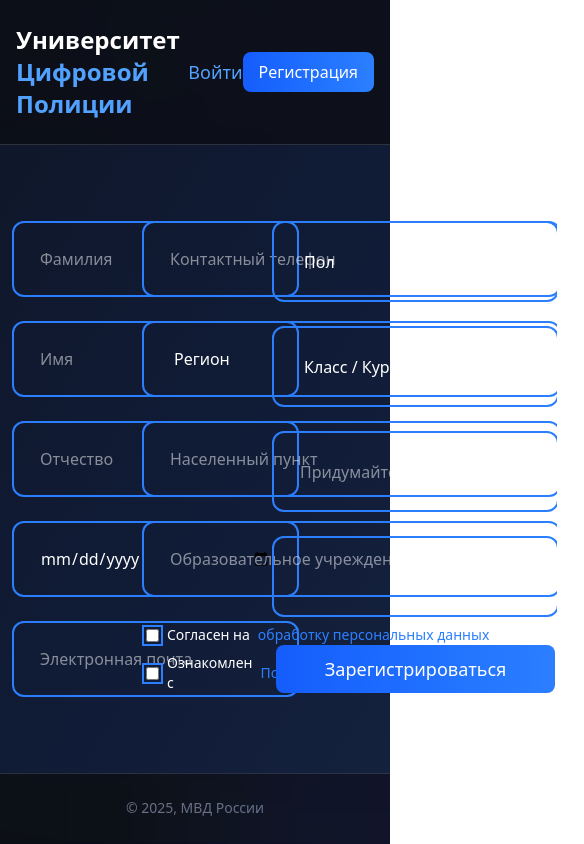
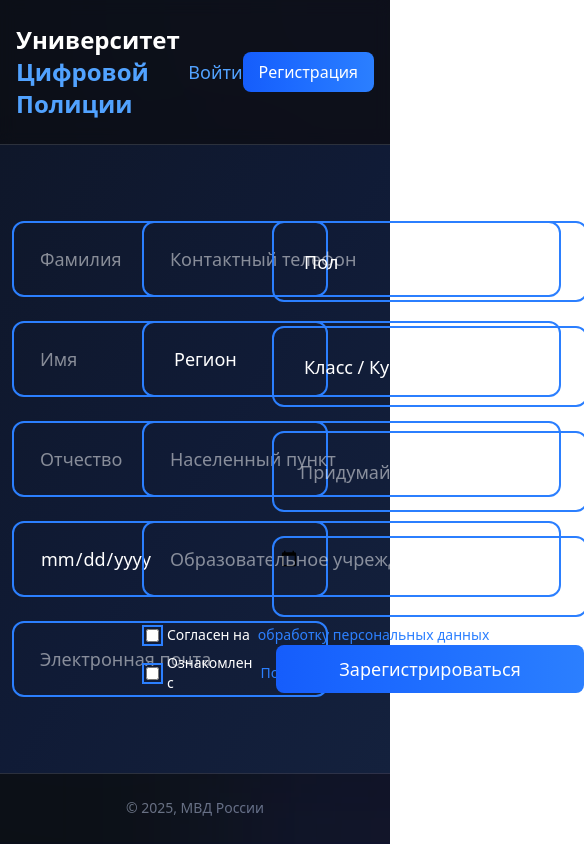
Before and after one commit to WalexWeb/olymp_schools-client, a React (Vite) app: page /registration in a window 390 px wide. Shown: the whole page, 584 px wide, since content can reach past the window. Built offline with nearby package versions, Linux system fonts and the light colour scheme.

Commit message:
style: refactor styles

```diff
--- a/src/app/components/ui/Button.tsx
+++ b/src/app/components/ui/Button.tsx
@@ -14,7 +14,7 @@
   PropsWithChildren<ButtonProps>
 >(({ size = "md", className, children, ...rest }, ref) => {
   const base =
-    "rounded-lg cursor-pointer bg-gradient-to-r from-blue-600 to-blue-500 text-white hover:from-blue-500 hover:to-blue-600";
+    "rounded-lg cursor-pointer bg-gradient-to-r from-blue-600 max-w-lg to-blue-500 text-white hover:from-blue-500 hover:to-blue-600";
 
   const sizeMap: Record<ButtonSize, string> = {
     sm: "px-3 py-1.5 text-sm",
--- a/src/app/components/ui/Input.tsx
+++ b/src/app/components/ui/Input.tsx
@@ -9,7 +9,7 @@
       initial="hidden"
       animate="visible"
       {...props}
-      className="rounded-lg border-solid border-blue-500 px-6 py-2 outline-2 outline-offset-2 outline-blue-500 outline-solid"
+      className="rounded-lg border-solid border-blue-500 px-6 py-2 text-lg outline-2 outline-offset-2 outline-blue-500 outline-solid"
     />
   );
 }
--- a/src/app/components/ui/Select.tsx
+++ b/src/app/components/ui/Select.tsx
@@ -13,7 +13,7 @@
       initial="hidden"
       animate="visible"
       {...props}
-      className="rounded-lg border-solid border-blue-500 px-6 py-2 outline-2 outline-offset-2 outline-blue-500 outline-solid"
+      className="rounded-lg border-solid border-blue-500 px-6 py-2 text-lg outline-2 outline-offset-2 outline-blue-500 outline-solid"
     >
       {children}
     </m.select>
--- a/src/app/pages/Home/Home.tsx
+++ b/src/app/pages/Home/Home.tsx
@@ -3,10 +3,11 @@
 import About from "./Sections/About";
 import Partners from "./Sections/Partners";
 import Footer from "../../components/layout/Footer/Footer";
+import Results from "./Sections/Results";
+import { Button } from "../../components/ui/Button";
 import { BackgroundBlobs } from "../../components/ui/BackgroundBlobs/BackgroundBlobs";
 import { fadeUp } from "../../components/animations/fadeUp";
 import { m } from "framer-motion";
-import Results from "./Sections/Results";
 
 export default function Home() {
   return (
@@ -63,7 +64,7 @@
             initial={{ opacity: 0, y: 20 }}
             animate={{ opacity: 1, y: 0 }}
             transition={{ duration: 0.6 }}
-            className="mb-8 text-3xl font-semibold text-white"
+            className="mb-8 text-center text-3xl font-semibold text-white"
           >
             Результаты Олимпиады
           </m.h3>
@@ -79,7 +80,7 @@
             initial={{ opacity: 0 }}
             animate={{ opacity: 1 }}
             transition={{ duration: 0.6 }}
-            className="mb-8 text-3xl font-semibold text-white"
+            className="mb-8 text-center text-3xl font-semibold text-white"
           >
             Партнёры
           </m.h3>
@@ -89,7 +90,7 @@
         {/* Разработчики */}
         <section
           id="developers"
-          className="bg-[#0b0f1a] px-4 py-16 text-center sm:px-6"
+          className="bg-[#0b0f1a] px-4 py-14 text-center sm:px-6"
         >
           <m.h3
             initial={{ opacity: 0, y: 10 }}
@@ -103,12 +104,13 @@
             initial={{ opacity: 0 }}
             animate={{ opacity: 1 }}
             transition={{ delay: 0.2 }}
-            className="mx-auto max-w-3xl text-gray-400"
+            className="mx-auto mb-8 max-w-4xl text-lg text-gray-400"
           >
             Проект разработан курсантами факультета подготовки специалистов в
             области информационной безопасности Московского университета МВД
             России имени В.Я. Кикотя.
           </m.p>
+          <Button>Подробнее</Button>
         </section>
         <Footer />
       </div>
--- a/src/app/pages/Home/Sections/Results.tsx
+++ b/src/app/pages/Home/Sections/Results.tsx
@@ -1,7 +1,9 @@
 import { m } from "framer-motion";
+import { Button } from "../../../components/ui/Button";
 
 function Results() {
   return (
+    <div className="flex flex-col items-center gap-10">
       <m.p
         initial={{ opacity: 0 }}
         animate={{ opacity: 1 }}
@@ -9,9 +11,11 @@
         className="max-w-4xl text-lg text-gray-400"
       >
         Здесь публикуются финальные баллы участников, список победителей и
-      аналитика прохождения этапов. Все данные доступны для скачивания в формате
-      PDF и доступны на портале личного кабинета.
+        аналитика прохождения этапов. Все данные доступны для скачивания в
+        формате PDF и доступны на портале личного кабинета.
       </m.p>
+      <Button>Просмотреть результаты</Button>
+    </div>
   );
 }
 
--- a/src/app/pages/Login.tsx
+++ b/src/app/pages/Login.tsx
@@ -37,7 +37,6 @@
           <Input
             type="text"
             placeholder="Электронная почта"
-            className="rounded-lg border-solid border-blue-500 px-6 py-2 outline-2 outline-offset-2 outline-blue-500 outline-solid"
             {...register("email", {
               required: true,
               pattern: {
@@ -49,7 +48,6 @@
           <Input
             type="password"
             placeholder="Пароль"
-            className="rounded-lg border-solid border-blue-500 px-6 py-2 outline-2 outline-offset-2 outline-blue-500 outline-solid"
             {...register("password", { required: true })}
           />
           <Button type="submit" className="py-2.5 text-lg">
--- a/src/app/pages/Registration.tsx
+++ b/src/app/pages/Registration.tsx
@@ -47,30 +47,25 @@
             <Input
               type="text"
               placeholder="Фамилия"
-              className="rounded-lg border-solid border-blue-500 px-6 py-2 outline-2 outline-offset-2 outline-blue-500 outline-solid"
               {...register("lastName", { required: true })}
             />
             <Input
               type="text"
               placeholder="Имя"
-              className="rounded-lg border-solid border-blue-500 px-6 py-2 outline-2 outline-offset-2 outline-blue-500 outline-solid"
               {...register("firstName", { required: true })}
             />
             <Input
               type="text"
               placeholder="Отчество"
-              className="rounded-lg border-solid border-blue-500 px-6 py-2 outline-2 outline-offset-2 outline-blue-500 outline-solid"
               {...register("patronymic", { required: true })}
             />
             <Input
               type="date"
-              className="rounded-lg border-solid border-blue-500 px-6 py-2 outline-2 outline-offset-2 outline-blue-500 outline-solid"
               {...register("dateOfBirth", { required: true })}
             />
             <Input
               type="text"
               placeholder="Электронная почта"
-              className="rounded-lg border-solid border-blue-500 px-6 py-2 outline-2 outline-offset-2 outline-blue-500 outline-solid"
               {...register("email", {
                 required: true,
                 pattern: {
@@ -85,12 +80,10 @@
             <Input
               type="text"
               placeholder="Контактный телефон"
-              className="rounded-lg border-solid border-blue-500 px-6 py-2 outline-2 outline-offset-2 outline-blue-500 outline-solid"
               {...register("phone", { required: true })}
             />
             <Select
               required
-              className="rounded-lg border-solid border-blue-500 px-6 py-2 outline-2 outline-offset-2 outline-blue-500 outline-solid"
               {...register("region", { required: true })}
             >
               <option disabled selected>
@@ -100,13 +93,11 @@
             <Input
               type="text"
               placeholder="Населенный пункт"
-              className="rounded-lg border-solid border-blue-500 px-6 py-2 outline-2 outline-offset-2 outline-blue-500 outline-solid"
               {...register("city", { required: true })}
             />
             <Input
               type="text"
               placeholder="Образовательное учреждение"
-              className="w-full rounded-lg border-blue-500 px-12 py-2 outline-2 outline-offset-2 outline-blue-500"
               {...register("institute", { required: true })}
             />
             <div className="flex flex-col gap-2">
@@ -119,7 +110,6 @@
                 <Input
                   type="checkbox"
                   required
-                  className="rounded border-blue-500 text-blue-500 focus:ring-blue-500"
                 />
                 Согласен на
                 <a href="" className="text-blue-500">
@@ -136,7 +126,6 @@
                 <Input
                   type="checkbox"
                   required
-                  className="rounded border-blue-500 text-blue-500 focus:ring-blue-500"
                 />
                 Ознакомлен с
                 <a href="" className="text-blue-500">
@@ -154,7 +143,6 @@
           <section className="grid grid-rows-4 gap-8">
             <Select
               required
-              className="rounded-lg border-solid border-blue-500 px-6 py-2 outline-2 outline-offset-2 outline-blue-500 outline-solid"
               {...register("gender", { required: true })}
             >
               <option disabled selected>
@@ -165,7 +153,6 @@
             </Select>
             <Select
               required
-              className="rounded-lg border-solid border-blue-500 px-6 py-2 text-base outline-2 outline-offset-2 outline-blue-500 outline-solid"
               {...register("class", { required: true })}
             >
               <option disabled selected>
@@ -179,12 +166,10 @@
             <Input
               type="password"
               placeholder="Придумайте пароль"
-              className="rounded-lg border-solid border-blue-500 px-6 py-2 outline-2 outline-offset-2 outline-blue-500 outline-solid"
               {...register("password", { required: true })}
             />
             <Input
               type="password"
-              className="rounded-lg border-solid border-blue-500 px-6 py-2 outline-2 outline-offset-2 outline-blue-500 outline-solid"
             />
             <Button type="submit" className="py-2.5 text-lg">
               Зарегистрироваться
```
Lines whose indentation alone changed are shown as unchanged.
